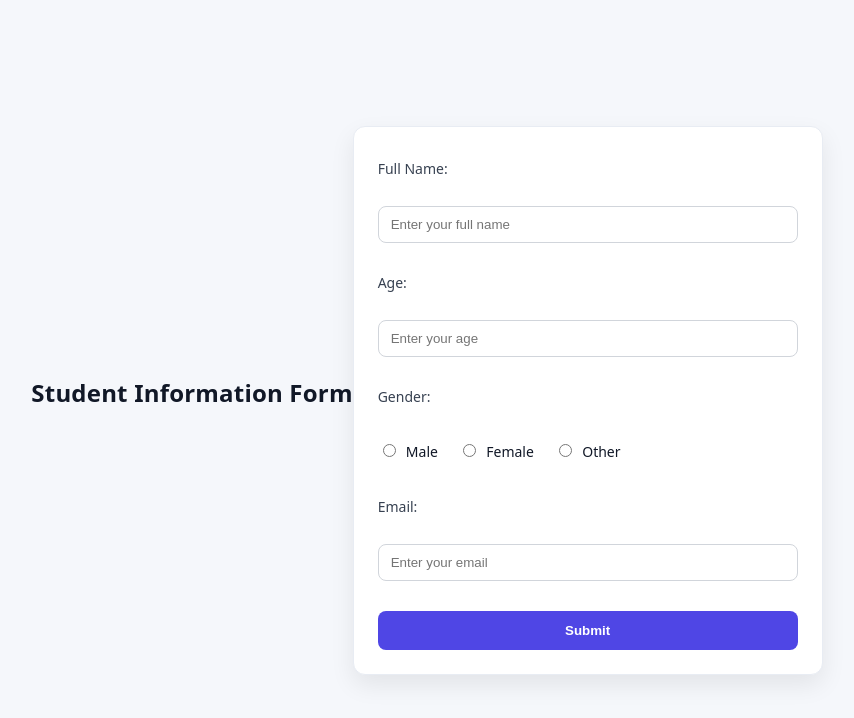
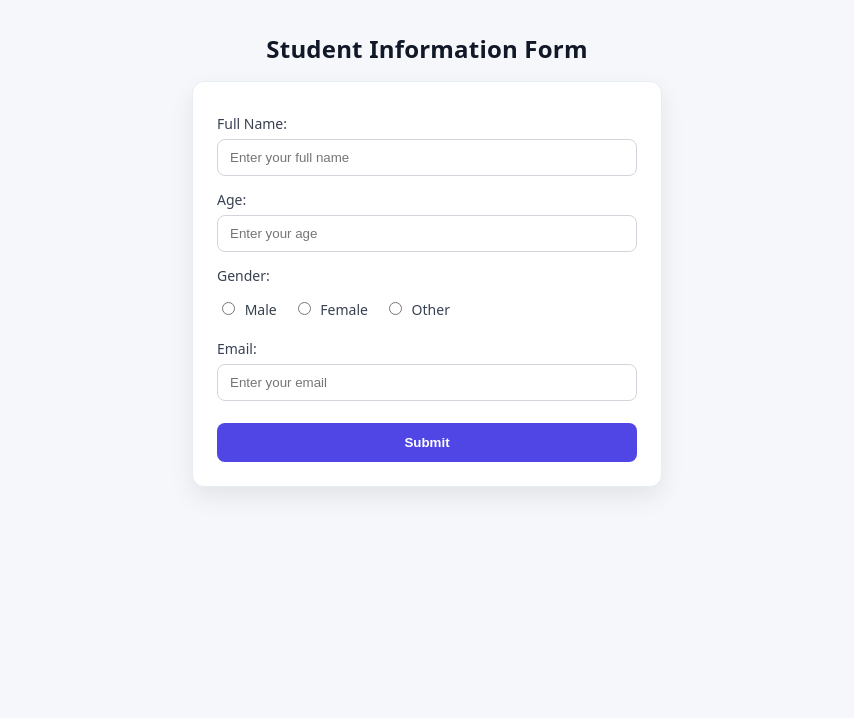
Before and after one commit to Harshithgreek/CD, a plain HTML site: page index.html in a window 1280 px wide. Shown: the whole page, without its empty margins (213-1067 px from the left). Drawn offline with Linux system fonts and the light colour scheme.

Commit message:
Updated index.html to latest version

```diff
--- a/index.html
+++ b/index.html
@@ -11,16 +11,25 @@
       margin: 0;
       font-family: system-ui, -apple-system, Segoe UI, Roboto, Helvetica, Arial, sans-serif;
       background: #f5f7fb;
+      padding: 32px 16px;
+    }
+
+    .field {
+      margin-bottom: 14px;
+    }
+
+    .radio-row {
       display: flex;
+      gap: 16px;
       align-items: center;
-      justify-content: center;
-      min-height: 100vh;
+      margin-top: 6px;
     }
 
 
     form {
       width: 100%;
       max-width: 420px;
+      margin: 0 auto; /* center horizontally */
       background: #ffffff;
       padding: 24px;
       border-radius: 12px;
@@ -104,26 +113,29 @@
   <h2>Student Information Form</h2>
 
   <form action="#" method="post">
+    <div class="field">
+      <label for="name">Full Name:</label>
+      <input type="text" id="name" name="name" placeholder="Enter your full name" required>
+    </div>
 
-    <label for="name">Full Name:</label><br>
-    <input type="text" id="name" name="name" placeholder="Enter your full name" required><br><br>
+    <div class="field">
+      <label for="age">Age:</label>
+      <input type="number" id="age" name="age" placeholder="Enter your age" min="1" max="120" required>
+    </div>
 
+    <div class="field">
+      <label>Gender:</label>
+      <div class="radio-row">
+        <label><input type="radio" name="gender" value="Male" required> Male</label>
+        <label><input type="radio" name="gender" value="Female"> Female</label>
+        <label><input type="radio" name="gender" value="Other"> Other</label>
+      </div>
+    </div>
 
-    <label for="age">Age:</label><br>
-    <input type="number" id="age" name="age" placeholder="Enter your age" required><br><br>
-
-
-    <label>Gender:</label><br>
-    <input type="radio" id="male" name="gender" value="Male" required>
-    <label for="male">Male</label>
-    <input type="radio" id="female" name="gender" value="Female">
-    <label for="female">Female</label>
-    <input type="radio" id="other" name="gender" value="Other">
-    <label for="other">Other</label><br><br>
-
-    <label for="email">Email:</label><br>
-    <input type="email" id="email" name="email" placeholder="Enter your email" required><br><br>
-
+    <div class="field">
+      <label for="email">Email:</label>
+      <input type="email" id="email" name="email" placeholder="Enter your email" required>
+    </div>
 
     <input type="submit" value="Submit">
 
```
